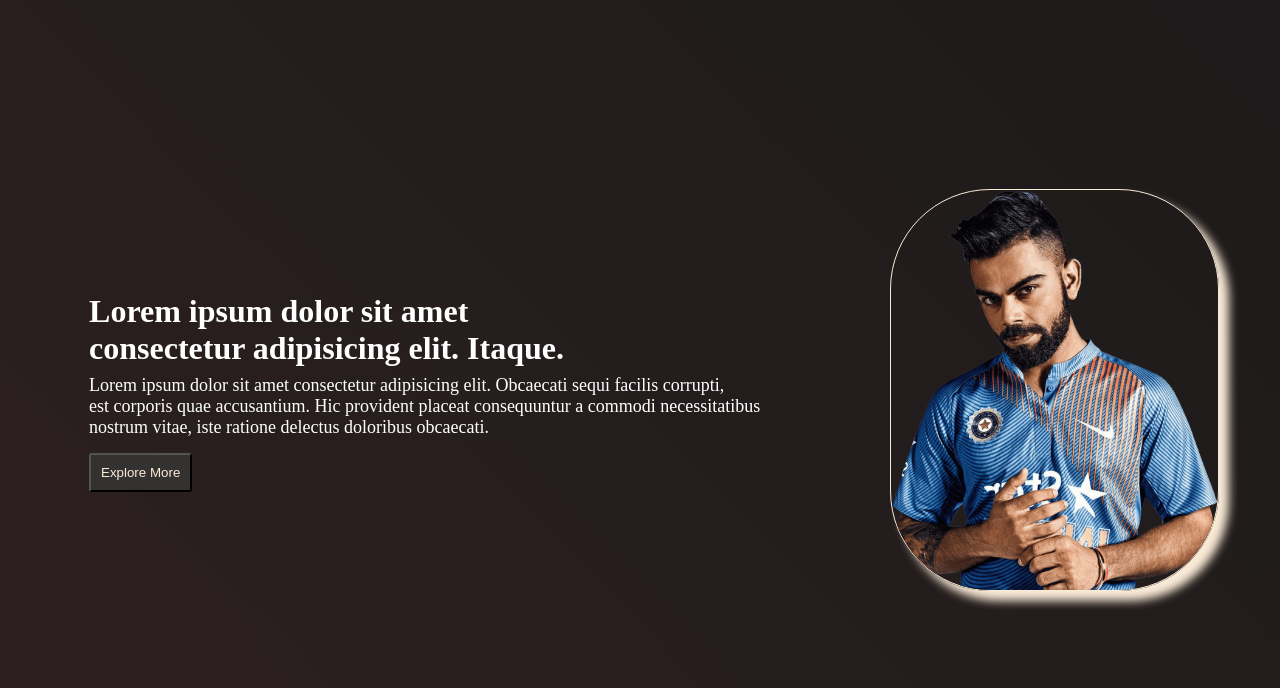
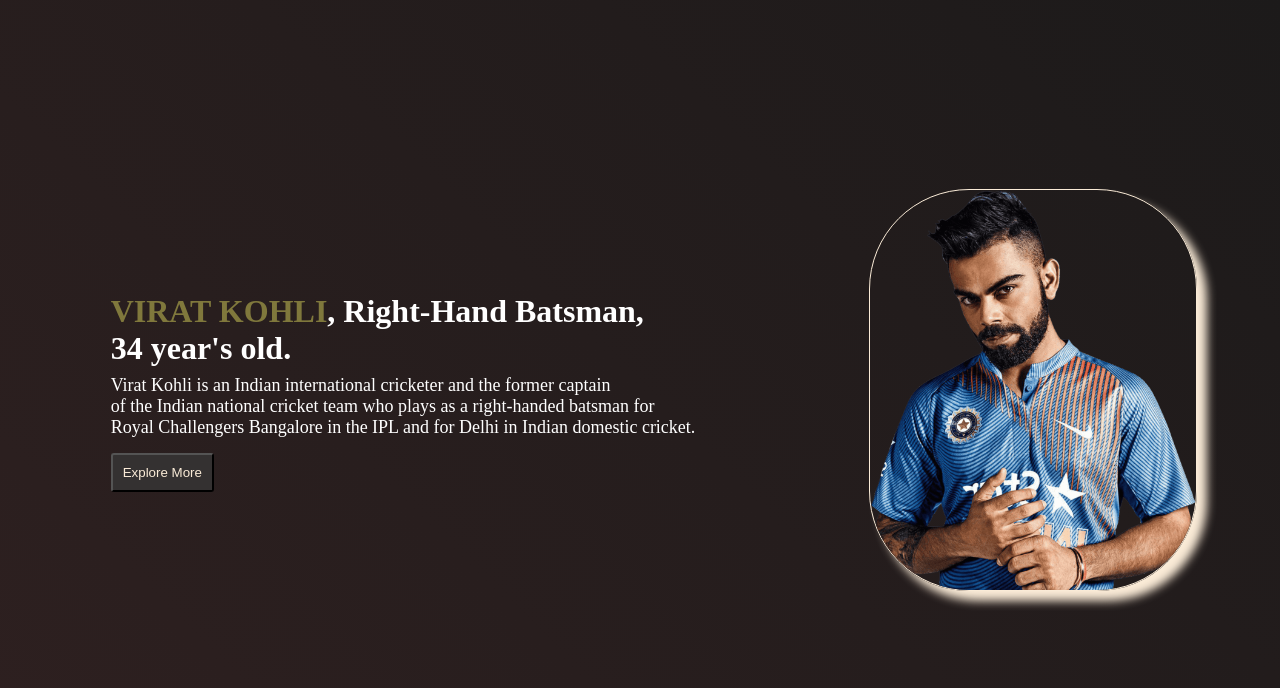
Before and after one commit to sarkarniloy102/virat_18, a plain HTML site: page index.html in a window 1280 px wide. Shown: the part 112-800 px from the top of the page. Drawn offline with Linux system fonts and the light colour scheme.

Commit message:
review part

```diff
--- a/index.html
+++ b/index.html
@@ -35,12 +35,13 @@
         <section>
             <div class="container1">
                 <div class="child1">
-                    <h1 class="head1">Lorem ipsum dolor sit amet <br>consectetur adipisicing elit. Itaque.</h1>
-                    <p class="para1">Lorem ipsum dolor sit amet consectetur adipisicing elit. Obcaecati sequi facilis
-                        corrupti,<br> est
-                        corporis quae accusantium. Hic provident placeat consequuntur a commodi necessitatibus <br>
-                        nostrum
-                        vitae, iste ratione delectus doloribus obcaecati.</p>
+                    <h1 class="head1"><span style="color: rgba(154, 148, 70, 0.773);">VIRAT KOHLI</span>, Right-Hand
+                        Batsman, <br>34 year's old.</h1>
+                    <p class="para1">Virat Kohli is an Indian international cricketer and the former captain <br>
+                        of the
+                        Indian national cricket team who plays as a right-handed batsman for <br> Royal Challengers
+                        Bangalore
+                        in the IPL and for Delhi in Indian domestic cricket.</p>
                     <button class="btn">Explore More</button>
                 </div>
 
```
